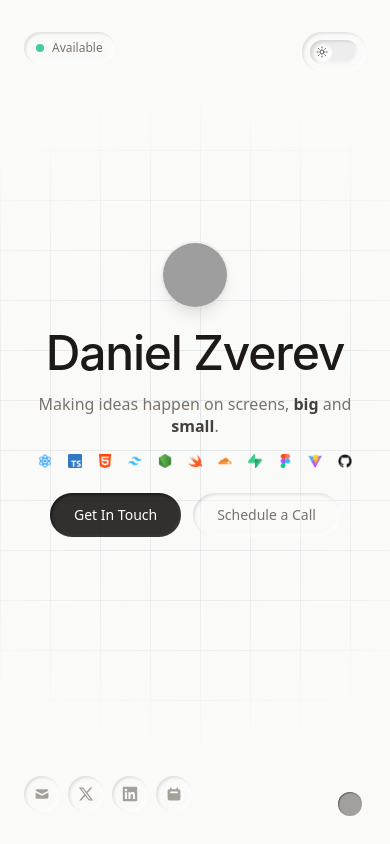
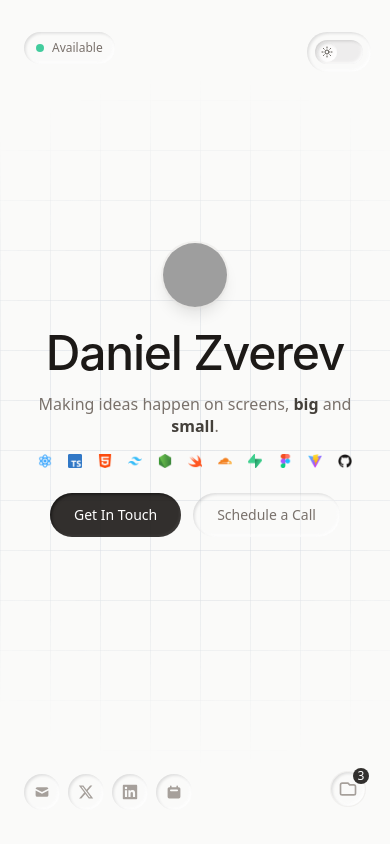
Before and after one commit to wote-dev/danielzverev, a React (Vite) app: page / in a window 390 px wide. Built offline with nearby package versions, Linux system fonts and the light colour scheme; grey boxes are pictures that could not be loaded.

Commit message:
new project folder

```diff
--- /dev/null
+++ b/src/components/UniversalProjectDisplay.tsx
@@ -0,0 +1,217 @@
+import React, { useState, useEffect, useRef } from 'react';
+import { useTheme } from '@/contexts/ThemeContext';
+
+interface Project {
+  name: string;
+  description: string;
+  url: string;
+  icon: string;
+  color: string;
+}
+
+interface UniversalProjectDisplayProps {
+  projects: Project[];
+  className?: string;
+}
+
+const UniversalProjectDisplay: React.FC<UniversalProjectDisplayProps> = ({ projects, className = '' }) => {
+  const { theme } = useTheme();
+  const [isOpen, setIsOpen] = useState(false);
+  const [isMobile, setIsMobile] = useState(false);
+  const menuRef = useRef<HTMLDivElement>(null);
+  const buttonRef = useRef<HTMLButtonElement>(null);
+
+  useEffect(() => {
+    const checkMobile = () => {
+      setIsMobile(window.innerWidth < 768);
+    };
+
+    checkMobile();
+    window.addEventListener('resize', checkMobile);
+    return () => window.removeEventListener('resize', checkMobile);
+  }, []);
+
+  // Close menu when clicking outside
+  useEffect(() => {
+    const handleClickOutside = (event: MouseEvent) => {
+      if (
+        menuRef.current &&
+        !menuRef.current.contains(event.target as Node) &&
+        buttonRef.current &&
+        !buttonRef.current.contains(event.target as Node)
+      ) {
+        setIsOpen(false);
+      }
+    };
+
+    if (isOpen) {
+      document.addEventListener('mousedown', handleClickOutside);
+      return () => document.removeEventListener('mousedown', handleClickOutside);
+    }
+  }, [isOpen]);
+
+  const handleProjectClick = (url: string) => {
+    window.open(url, '_blank', 'noopener,noreferrer');
+    setIsOpen(false);
+  };
+
+  const toggleMenu = () => {
+    setIsOpen(!isOpen);
+  };
+
+  return (
+    <div className={`relative z-50 ${className}`}>
+      {/* Floating Action Button */}
+      <button
+        ref={buttonRef}
+        onClick={toggleMenu}
+        className={`relative w-9 h-9 rounded-full transition-all duration-300 ease-out hover:scale-110 active:scale-95 focus:outline-none focus:ring-2 focus:ring-offset-2 focus:ring-offset-transparent ${
+          theme === 'dark'
+            ? 'bg-stone-900/40 backdrop-blur-sm border border-stone-700/50 text-stone-500 hover:text-stone-300 hover:bg-stone-900/60 focus:ring-stone-500 embossed-subtle-dark'
+            : 'bg-stone-50/40 backdrop-blur-sm border border-stone-200/50 text-stone-400 hover:text-stone-600 hover:bg-stone-50/60 focus:ring-stone-400 embossed-subtle-light'
+        } ${
+          isOpen ? 'scale-110' : ''
+        }`}
+        aria-label="View projects"
+        aria-expanded={isOpen}
+      >
+        {/* Folder Icon */}
+        <svg
+          className="w-5 h-5 mx-auto"
+          fill="none"
+          stroke="currentColor"
+          viewBox="0 0 24 24"
+        >
+          <path
+            strokeLinecap="round"
+            strokeLinejoin="round"
+            strokeWidth={2}
+            d="M3 7v10a2 2 0 002 2h14a2 2 0 002-2V9a2 2 0 00-2-2h-5l-2-2H5a2 2 0 00-2 2z"
+          />
+        </svg>
+
+        {/* Notification Badge */}
+        {projects.length > 0 && (
+          <span className={`absolute -top-1 -right-1 w-4 h-4 text-xs rounded-full flex items-center justify-center font-medium ${
+            theme === 'dark'
+              ? 'bg-stone-100/90 text-stone-900'
+              : 'bg-stone-900/90 text-white'
+          }`}>
+            {projects.length}
+          </span>
+        )}
+      </button>
+
+      {/* Project Menu */}
+      <div
+        ref={menuRef}
+        className={`absolute bottom-full right-0 mb-3 transition-all duration-300 ease-out ${
+          isOpen
+            ? 'opacity-100 translate-y-0 pointer-events-auto'
+            : 'opacity-0 translate-y-2 pointer-events-none'
+        }`}
+      >
+        <div
+          className={`min-w-[280px] max-w-sm rounded-2xl shadow-2xl overflow-hidden border ${
+            theme === 'dark'
+              ? 'bg-stone-900/95 backdrop-blur-sm border-stone-700/50'
+              : 'bg-white/95 backdrop-blur-sm border-stone-200/50'
+          }`}
+        >
+          {/* Menu Header */}
+          <div
+            className={`px-4 py-3 border-b ${
+              theme === 'dark' ? 'border-stone-700/50' : 'border-stone-200/50'
+            }`}
+          >
+            <h3
+              className={`text-sm font-medium ${
+                theme === 'dark' ? 'text-stone-200' : 'text-stone-700'
+              }`}
+            >
+              My Projects
+            </h3>
+            <p
+              className={`text-xs ${
+                theme === 'dark' ? 'text-stone-400' : 'text-stone-500'
+              }`}
+            >
+              Click to explore
+            </p>
+          </div>
+
+          {/* Project List */}
+          <div className="py-2">
+            {projects.map((project, index) => (
+              <button
+                key={index}
+                onClick={() => handleProjectClick(project.url)}
+                className={`w-full px-4 py-3 flex items-center space-x-3 transition-all duration-200 hover:scale-[1.02] active:scale-[0.98] ${
+                  theme === 'dark'
+                    ? 'hover:bg-stone-900/60'
+                    : 'hover:bg-stone-50/60'
+                } ${
+                  index !== projects.length - 1
+                    ? theme === 'dark'
+                      ? 'border-b border-stone-700/30'
+                      : 'border-b border-stone-200/30'
+                    : ''
+                }`}
+              >
+                {/* Project Icon */}
+                <div
+                  className="w-10 h-10 rounded-lg flex-shrink-0 flex items-center justify-center overflow-hidden"
+                  style={{ backgroundColor: project.color + '20' }}
+                >
+                  <img
+                    src={project.icon}
+                    alt={project.name}
+                    className="w-6 h-6 object-contain"
+                    loading="lazy"
+                  />
+                </div>
+
+                {/* Project Info */}
+                <div className="flex-1 text-left">
+                  <h4
+                    className={`text-sm font-medium ${
+                      theme === 'dark' ? 'text-stone-100' : 'text-stone-800'
+                    }`}
+                  >
+                    {project.name}
+                  </h4>
+                  <p
+                    className={`text-xs ${
+                      theme === 'dark' ? 'text-stone-400' : 'text-stone-500'
+                    }`}
+                  >
+                    {project.description}
+                  </p>
+                </div>
+
+                {/* External Link Icon */}
+                <svg
+                  className={`w-4 h-4 flex-shrink-0 ${
+                    theme === 'dark' ? 'text-stone-400' : 'text-stone-400'
+                  }`}
+                  fill="none"
+                  stroke="currentColor"
+                  viewBox="0 0 24 24"
+                >
+                  <path
+                    strokeLinecap="round"
+                    strokeLinejoin="round"
+                    strokeWidth={2}
+                    d="M10 6H6a2 2 0 00-2 2v10a2 2 0 002 2h10a2 2 0 002-2v-4M14 4h6m0 0v6m0-6L10 14"
+                  />
+                </svg>
+              </button>
+            ))}
+          </div>
+        </div>
+      </div>
+    </div>
+  );
+};
+
+export default UniversalProjectDisplay;
--- a/src/components/ui/social-link.tsx
+++ b/src/components/ui/social-link.tsx
@@ -21,7 +21,6 @@ export function SocialLink({
 }: SocialLinkProps) {
   const { theme } = useTheme();
   const [isLoaded, setIsLoaded] = useState(false);
-  const [isHovered, setIsHovered] = useState(false);
 
   useEffect(() => {
     const timer = setTimeout(() => {
@@ -54,20 +53,13 @@ export function SocialLink({
           ? 'text-stone-500 hover:text-stone-300 bg-stone-900/40 embossed-subtle-dark hover:bg-stone-900/60'
           : 'text-stone-400 hover:text-stone-600 bg-stone-50/40 embossed-subtle-light hover:bg-stone-50/60'
         }
-        ${isHovered ? 'scale-110' : 'scale-100'}
         hover:scale-110
         focus:outline-none focus:ring-2 focus:ring-offset-2
         ${theme === 'dark' ? 'focus:ring-stone-500' : 'focus:ring-stone-400'}
       `}
       aria-label={label}
-      onMouseEnter={() => setIsHovered(true)}
-      onMouseLeave={() => setIsHovered(false)}
     >
-      <div className={`transition-all duration-200 ${
-        isHovered ? 'scale-110' : 'scale-100'
-      }`}>
-        {icon}
-      </div>
+      {icon}
     </a>
   );
 }
--- a/src/pages/HomePage.tsx
+++ b/src/pages/HomePage.tsx
@@ -5,7 +5,7 @@ import { SocialLink } from '@/components/ui/social-link';
 import { BioModal } from '@/components/ui/bio-modal';
 import { InteractiveSubtitle } from '@/components/ui/interactive-subtitle';
 import { useTheme } from '@/contexts/ThemeContext';
-import Folder from '@/components/Folder';
+import UniversalProjectDisplay from '@/components/UniversalProjectDisplay';
 
 
 interface HomePageProps {
@@ -20,7 +20,7 @@ const HomePage: React.FC<HomePageProps> = ({ isVisible }) => {
   const [isHoveringAvatar, setIsHoveringAvatar] = useState(false);
   const [isHoveringName, setIsHoveringName] = useState(false);
 
-  // Projects data for the folder component
+  // Projects data for the universal display
   const projects = [
     {
       name: "Simplr (iOS)",
@@ -31,7 +31,7 @@ const HomePage: React.FC<HomePageProps> = ({ isVisible }) => {
     },
     {
       name: "Cece Natalie",
-      description: "Cece Natalie",
+      description: "UMG Artist Website",
       url: "https://cece-natalie.com",
       icon: "https://www.google.com/s2/favicons?domain=cece-natalie.com&sz=64",
       color: "#10B981"
@@ -44,29 +44,6 @@ const HomePage: React.FC<HomePageProps> = ({ isVisible }) => {
       color: "#6366F1"
     }
   ];
-
-  const projectItems = projects.map((project, index) => (
-    <div
-      key={index}
-      className="w-full h-full flex flex-col items-center justify-center p-2 cursor-pointer hover:scale-105 transition-transform duration-200"
-      onClick={() => {
-        if (project.url !== "#") {
-          window.open(project.url, "_blank", "noopener,noreferrer");
-        }
-      }}
-    >
-      <img
-        src={project.icon}
-        alt={project.name}
-        className="w-6 h-6 rounded mb-1"
-      />
-      <span className={`text-xs font-medium text-center leading-tight ${
-        theme === 'dark' ? 'text-stone-300' : 'text-stone-700'
-      }`}>
-        {project.name}
-      </span>
-    </div>
-  ));
 
   useEffect(() => {
     if (isVisible) {
@@ -111,7 +88,7 @@ const HomePage: React.FC<HomePageProps> = ({ isVisible }) => {
       {/* Theme Toggle - Top Right */}
       <div className={`absolute z-10 transition-all duration-700 ease-out delay-75 ${
         animationStage >= 1 ? 'opacity-100 translate-y-0' : 'opacity-0 -translate-y-4'
-      }`} style={{top: `calc(2rem + env(safe-area-inset-top))`, right: `calc(1.5rem + env(safe-area-inset-right))`}}>
+      }`} style={{top: `calc(2rem + env(safe-area-inset-top))`, right: `calc(1.2rem + env(safe-area-inset-right))`}}>
         <ThemeToggle />
       </div>
 
@@ -137,10 +114,11 @@ const HomePage: React.FC<HomePageProps> = ({ isVisible }) => {
         </div>
       </div>
 
-      {/* Social Links - Bottom Left */}
+      {/* Social Links and Projects - Bottom */}
       <div className={`absolute z-10 transition-all duration-700 ease-out delay-300 ${
         animationStage >= 2 ? 'opacity-100 translate-y-0' : 'opacity-0 translate-y-4'
-      }`} style={{bottom: `calc(2rem + env(safe-area-inset-bottom))`, left: `calc(1.5rem + env(safe-area-inset-left))`}}>
+      }`} style={{bottom: `calc(2rem + env(safe-area-inset-bottom))`, left: `calc(1.5rem + env(safe-area-inset-left))`, right: `calc(1.5rem + env(safe-area-inset-right))`}}>
+        <div className="flex items-center justify-between w-full">
           <div className="flex items-center gap-2">
             <SocialLink
               href="mailto:admin@blackcubesolutions.com"
@@ -193,22 +171,12 @@ const HomePage: React.FC<HomePageProps> = ({ isVisible }) => {
               }
             />
           </div>
+
+          <div className={`transition-all duration-700 ease-out delay-375 ${
+            animationStage >= 2 ? 'opacity-100 translate-y-0' : 'opacity-0 translate-y-4'
+          }`}>
+            <UniversalProjectDisplay projects={projects} />
           </div>
-
-      {/* Projects Folder - Bottom Right */}
-      <div className={`absolute z-10 transition-all duration-700 ease-out delay-375 ${
-        animationStage >= 2 ? 'opacity-100 translate-y-0' : 'opacity-0 translate-y-4'
-      }`} style={{
-        bottom: `calc(1rem + env(safe-area-inset-bottom))`,
-        right: `calc(1rem + env(safe-area-inset-right))`
-      }}>
-        <div className="scale-50 sm:scale-75 md:scale-100">
-          <Folder
-            color={theme === 'dark' ? '#78716C' : '#A8A29E'}
-            size={0.8}
-            items={projectItems}
-            className="cursor-pointer"
-          />
         </div>
       </div>
 
```
Lines whose indentation alone changed are shown as unchanged.
